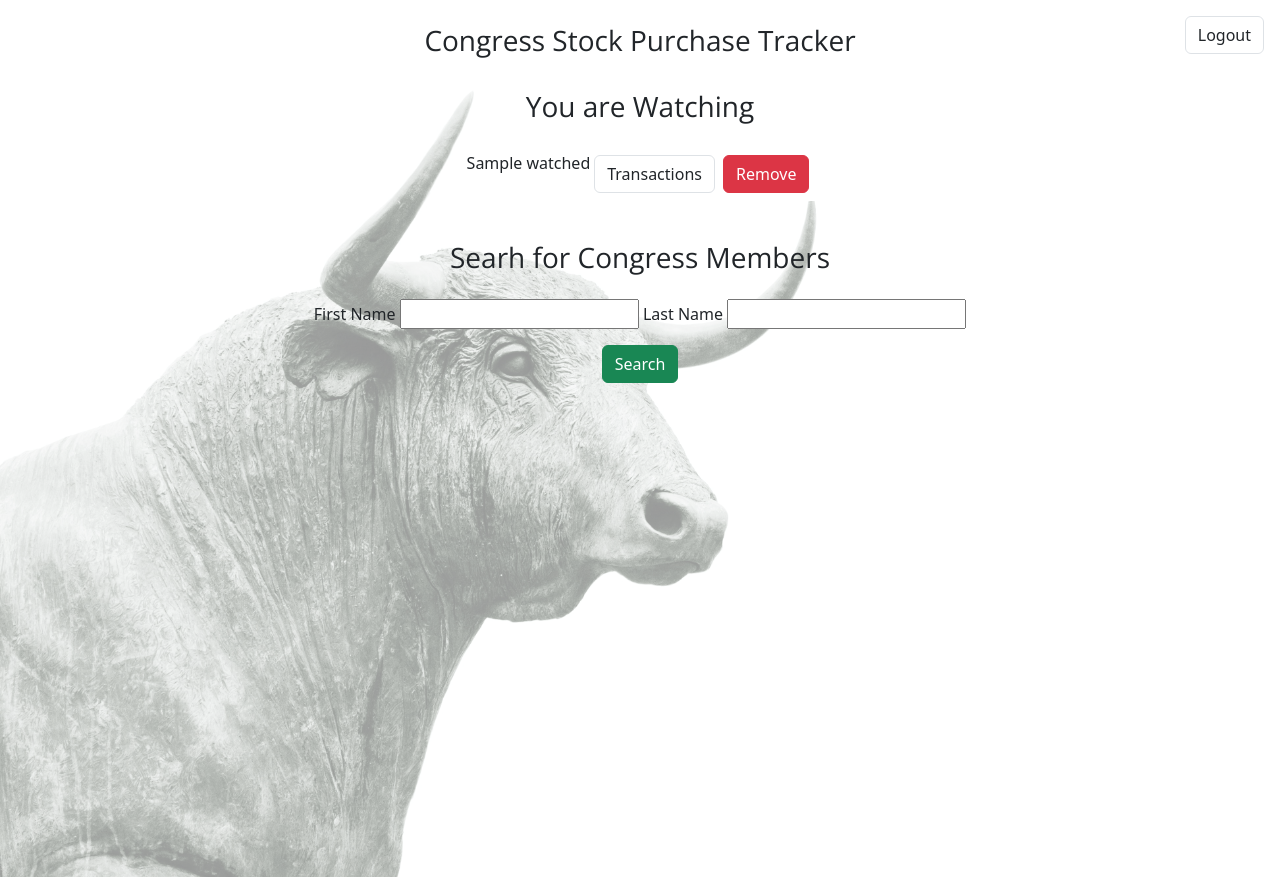
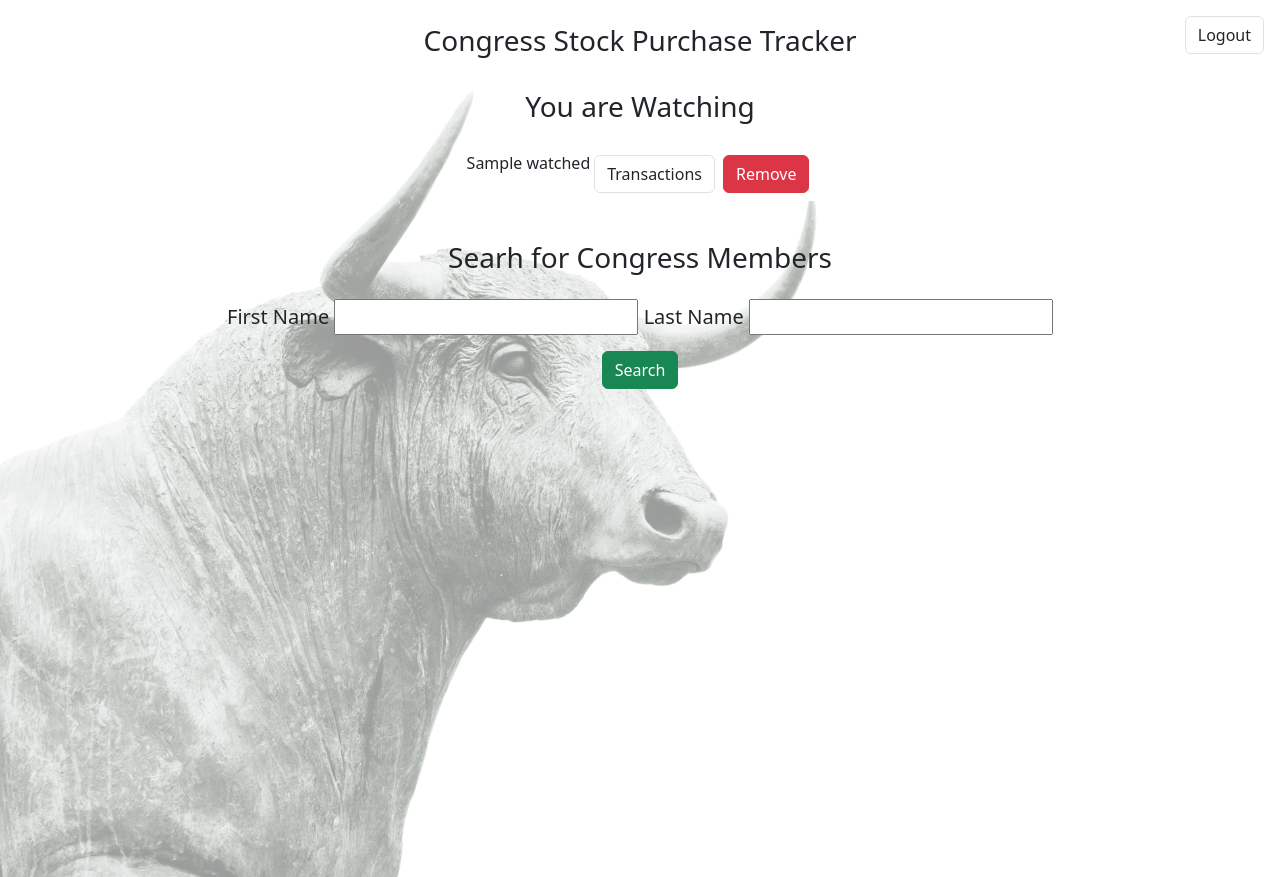
Before and after one commit to tiller92/capstone-ryan, a Flask app: a page that uses templates/users/userHome.html in a window 1280 px wide. Run offline with Flask 2, Linux system fonts and the light colour scheme; tables that the repository leaves empty hold one stand-in row (values such as "Sample post"); some libraries are stand-ins or nearby versions.

Commit message:
style udpated

```diff
--- a/static/styles/base.css
+++ b/static/styles/base.css
@@ -1,7 +1,8 @@
-h3 {
+/* h3 {
     font-family: 'Abril Fatface', cursive;
     font-family: 'Open Sans', sans-serif;
-}
+    font-size: large;
+} */
 
 .bull {
     opacity: 0.4;
--- a/templates/home.html
+++ b/templates/home.html
@@ -3,7 +3,7 @@
   {% if messages %}
     <ul class='list-group'>
     {% for message in messages %}
-      <li class='alert alert-danger' role='alert'>{{ message }}</li>
+      <li class='alert alert-danger d-flex justify-content-center' role='alert'>{{ message }}</li>
     {% endfor %}
     </ul>
   {% endif %}
--- a/templates/users/userHome.html
+++ b/templates/users/userHome.html
@@ -34,12 +34,12 @@
   <h3 class='m-2'>Searh for Congress Members</h3>
 </div>
 <div class='d-flex justify-content-center position-relative'>
-  <form method="POST">
+  <form method="POST" class='fs-5'>
     {{ form.csrf_token }}
      {% for field in form if field.widget.input_type != 'hidden'  %}
 
         <tr>
-            <th>{{ field.label }}</th>
+            <th class>{{ field.label }}</th>
             <td>{{ field }}</td>
         </tr>
     {% endfor %}
```
